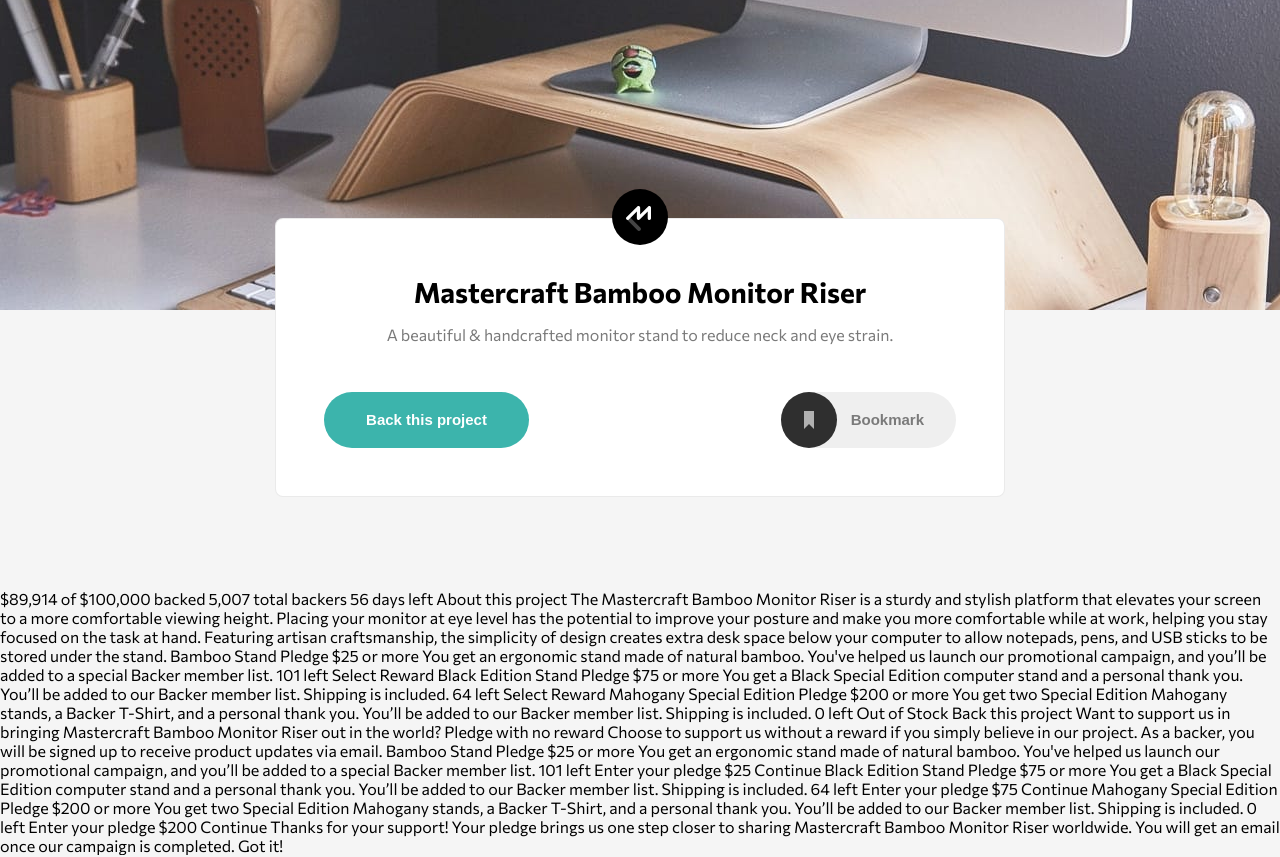
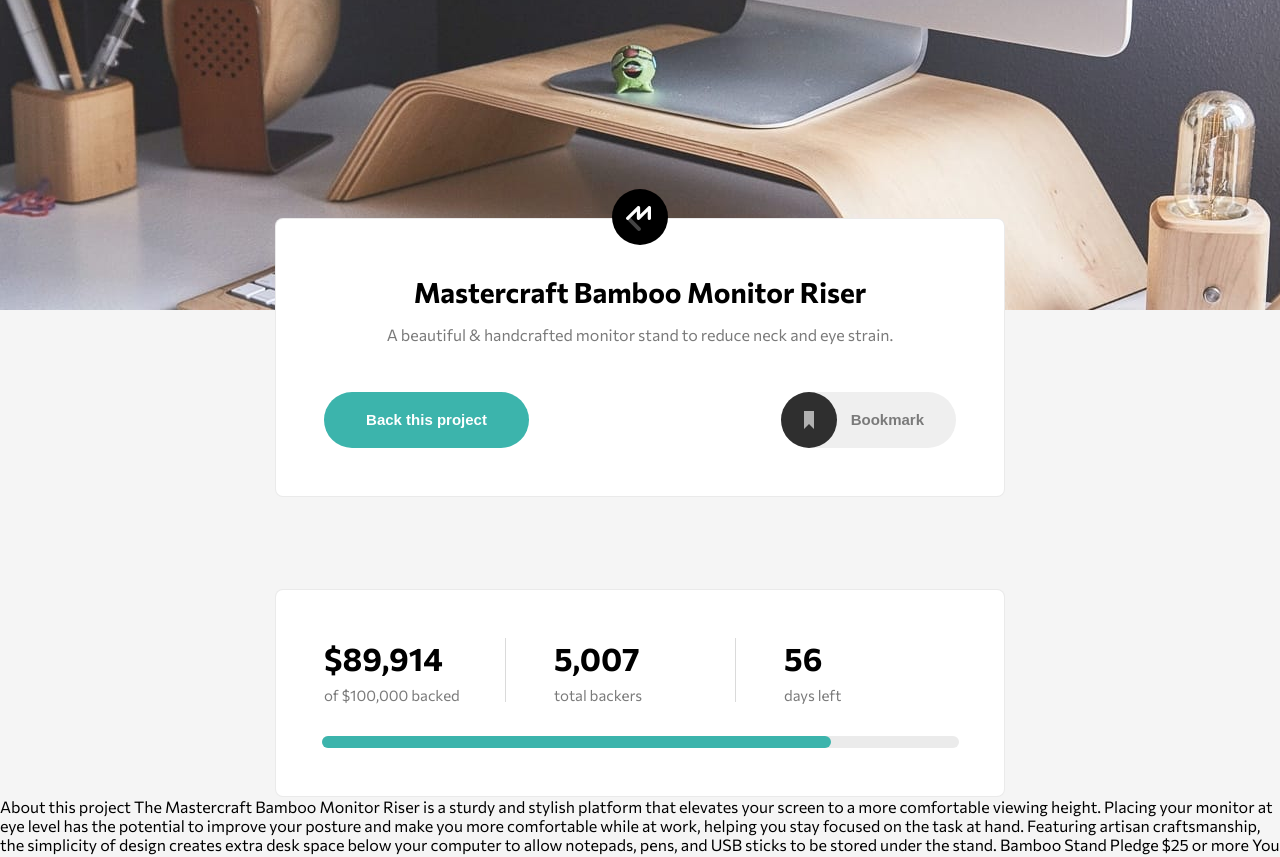
Before and after one commit to Quintentional/crowdfunding-product-page-main, a plain HTML site: page index.html in a window 1280 px wide. Shown: the part 90-947 px from the top of the page. Drawn offline with Linux system fonts and the light colour scheme.

Commit message:
progress section complete

```diff
--- a/index.html
+++ b/index.html
@@ -39,9 +39,17 @@
 </div>
 </section>
 
-  $89,914 of $100,000 backed
-  5,007 total backers
-  56 days left
+<section id="progress">
+  <div id="numbers">
+    <div id="backed"><h2>$89,914</h2> <span>of $100,000 backed</span></div>
+  <div id="backers"><h2>5,007</h2> <span>total backers</span></div>
+  <div id="days"><h2>56</h2> <span>days left</span></div>
+  </div>
+  <div id="progress-bar">
+    <div></div>
+  </div>
+
+</section>
 
   About this project
 
--- /dev/null
+++ b/style/_progress.scss
@@ -0,0 +1,68 @@
+#progress {
+    width: $width;
+    background-color: hsl(0, 0%, 100%);
+    border: $border;
+    border-radius: 8px;
+    @include flexVert;
+    align-self: center;
+}
+
+#numbers {
+    display: flex;
+    margin-block: 3rem 2rem;
+
+    h2 {
+        font-size: 32px;
+        font-weight: 700;
+        margin-bottom: .5rem;
+        margin-left: 3rem;
+    }
+
+    span {
+        font-size: 15px;
+        color: hsl(0, 0%, 48%);
+        margin-left: 3rem;
+    }
+}
+
+#backed {
+    width: 230px;
+    position: relative;
+    @include flexVert;
+
+    &::after {
+        content: '';
+        border-right: 1px solid hsla(0, 0%, 48%, 0.274);
+        display: inline-block;
+        height: 4rem;
+        position: absolute;
+        top: 0;
+        right: 0;
+    }
+}
+
+#backers {
+    @extend #backed;
+}
+
+#days {
+    width: 230px;
+    position: relative;
+    @include flexVert;
+}
+
+#progress-bar {
+    width: 87.5%;
+    height: .75rem;
+    background-color: hsl(0, 0%, 92%);
+    border-radius: 20px;
+    align-self: center;
+    margin-bottom: 3rem;
+
+    div {
+        width: 80%;
+        height: .75rem;
+        background-color: hsl(176, 50%, 47%);
+        border-radius: 20px;
+    }
+}
--- a/style/style.scss
+++ b/style/style.scss
@@ -2,6 +2,7 @@
 @import './variables';
 @import './header';
 @import './project';
+@import './progress';
 
 
 * {
```
Also changed, not shown: style/style.css, 1 other file.
